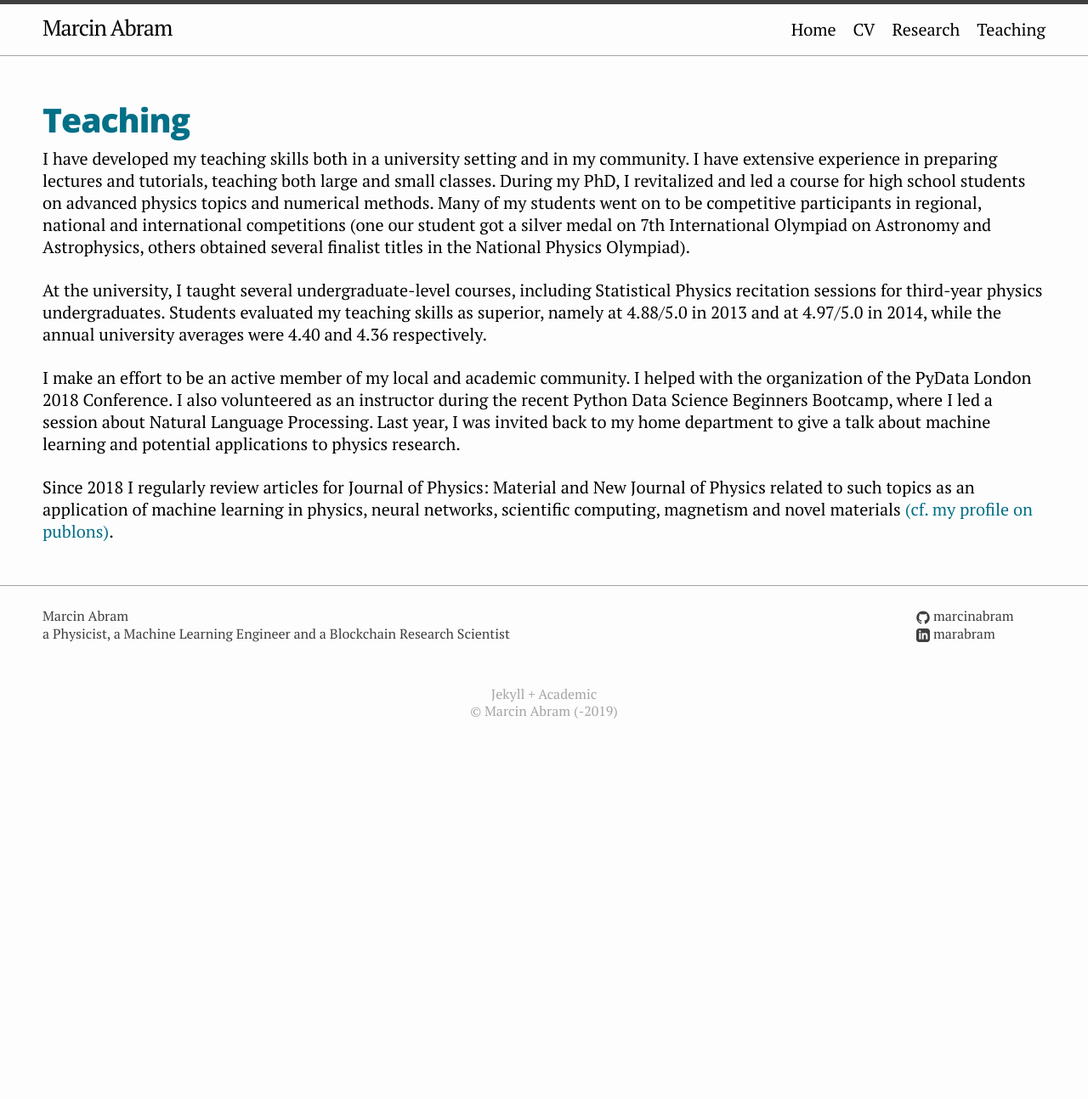
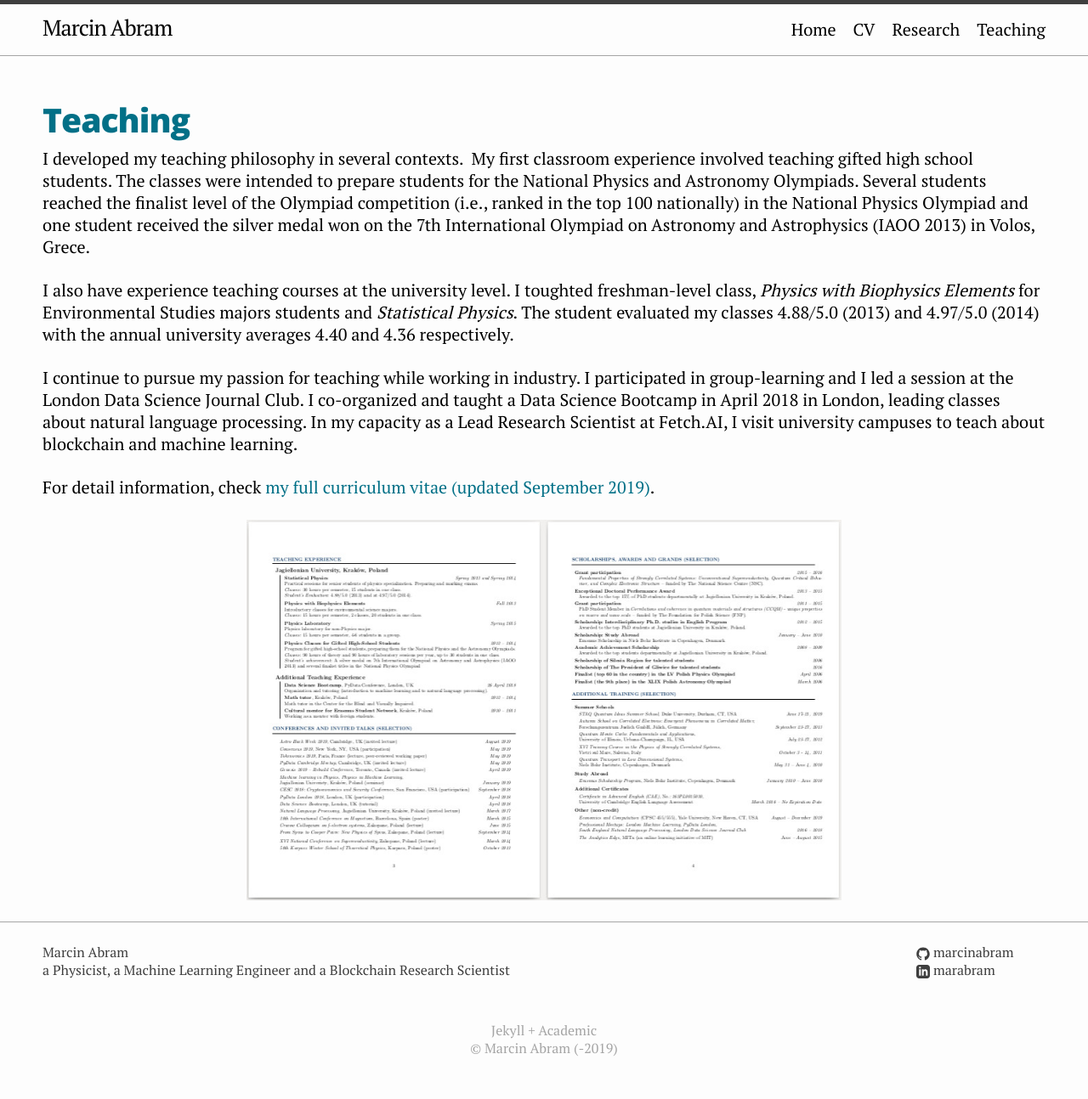
Before and after one commit to marcinabram/marcinabram.github.io, a Jekyll site: the page built from markdowns/3teaching.md, in a window 1280 px wide. Shown: the whole page at 85% size. Built offline with Jekyll 4.4.1, drawn with Linux system fonts in a browser that asks for light colours; before the commit the page ends 900 px from its top, so only the background shows below that.

Commit message:
september update, more academic

```diff
--- a/markdowns/2research.md
+++ b/markdowns/2research.md
@@ -5,13 +5,20 @@ title: Research
 permalink: /research/
 ---
 
+
+In my doctoral research, I focused on mathematical modeling and developing a numerical method for solving strongly correlated fermion problems. In particular, I was responsible for the development of methods and software for estimating the ground state energy of strongly correlated materials and for modeling classical and quantum phase transitions in heavy-fermion systems. In that work, my additional education as a computer scientist proved to be relevant, as my tasks required algorithm optimization, computations at the university’s supercomputer and non-trivial data analysis and interpretation.
+
+My current research agenda includes consensus design (in the context of decentralized protocols), machine learning applications in multi-agent systems, and blockchain governance (both on- and off-chain). In terms of the consensus design, I am one of the main co-author of a novel protocol that aims to limit the one-shot monopoly of round-leaders. This preliminary work shows that the protocol might enhance security by preventing or reducing scale of some attacks (like an <i>undercutting attack</i> or <i>Flash Boys 2.0</i>).
+
+Another project in which I am involved regards applications of machine learning techniques in physics. The goal of that project is to investigate methods that can be used to estimate the physical characteristics of organic molecules. Using a variational autoencoder, it is possible to calculate molecular-embedding and used it to estimate selected physical characteristics of new molecules. We plan to move beyond these initial point estimates to use Bayesian methods to model the uncertainty of these predictions. This development would help researchers search for candidate-molecules with particularly extreme physical properties.
+
 ### Publications
 
 <ul>
 
 <li>
 M. Abram, D. Honerkamp, J. Ward, J.-M. Wong,
-<i>Democratising blockchain: A minimal agency consensus model (2019, under review)</i>
+<i>Democratising blockchain: A minimal agency consensus model (2019)</i>, presented as working paper at <a href="http://tokenomics2019.org">Tokenomics 2019</a>.
 </li>
 
 <li>
--- a/markdowns/3teaching.md
+++ b/markdowns/3teaching.md
@@ -5,6 +5,26 @@ title: Teaching
 permalink: /teaching/
 ---
 
+
+I developed my teaching philosophy in several contexts.  My first classroom experience involved teaching gifted high school students. The classes were intended to prepare students for the National Physics and Astronomy Olympiads.
+Several students reached the finalist level of the Olympiad competition (i.e., ranked in the top 100 nationally) in the National Physics Olympiad and one student received the silver medal won on the 7th International Olympiad on Astronomy and Astrophysics (IAOO 2013) in Volos, Grece.
+
+
+I also have experience teaching courses at the university level. I toughted freshman-level class, <i>Physics with Biophysics Elements</i> for Environmental Studies majors students and <i>Statistical Physics</i>.
+The student evaluated my classes 4.88/5.0 (2013) and 4.97/5.0 (2014) with the annual university averages 4.40 and 4.36 respectively.
+
+I continue to pursue my passion for teaching while working in industry. I participated in group-learning and I led a session at the London Data Science Journal Club. I co-organized and taught a Data Science Bootcamp in April 2018 in London, leading classes about natural language processing. In my capacity as a Lead Research Scientist at Fetch.AI, I visit university campuses to teach about blockchain and machine learning.
+
+For detail information, check [my full curriculum vitae (updated September 2019)](/assets/abram_cv.pdf).
+
+<center>
+<a href="/assets/abram_cv.pdf" rel="Abram CV" style="text-decoration: none">
+    <img src="/assets/teaching_teaser.jpg" width="700" hspace="20"/>
+</a>
+</center>
+
+
+<!--
 I have developed my teaching skills both in a university setting and in my community. I have extensive experience in preparing lectures and tutorials, teaching both large and small classes. During my PhD, I revitalized and led a course for high school students on advanced physics topics and numerical methods. Many of my students went on to be competitive participants in regional, national and international competitions (one our student got a silver medal on 7th International Olympiad on Astronomy and Astrophysics, others obtained several finalist titles in the National Physics Olympiad).
 
 At the university, I taught several undergraduate-level courses, including Statistical Physics recitation sessions for third-year physics undergraduates. Students evaluated my teaching skills as superior, namely at 4.88/5.0 in 2013 and at 4.97/5.0 in 2014, while the annual university averages were 4.40 and 4.36 respectively.
@@ -12,3 +32,4 @@ At the university, I taught several undergraduate-level courses, including Stati
 I make an effort to be an active member of my local and academic community. I helped with the organization of the PyData London 2018 Conference. I also volunteered as an instructor during the recent Python Data Science Beginners Bootcamp, where I led a session about Natural Language Processing. Last year, I was invited back to my home department to give a talk about machine learning and potential applications to physics research.
 
 Since 2018 I regularly review articles for Journal of Physics: Material and New Journal of Physics related to such topics as an application of machine learning in physics, neural networks, scientific computing, magnetism and novel materials [(cf. my profile on publons)](https://publons.com/researcher/1594724/marcin-abram/).
+-->
```
Also changed, not shown: other parts of markdowns/2research.md (+2 -2 lines), markdowns/0index.md (+10 -1 lines), markdowns/1cv.md (+7 -2 lines), Gemfile.lock, assets/cv_teaser.jpg (added), assets/cv_teaser.png (deleted), assets/teaching_teaser.jpg (added), 1 other file.
